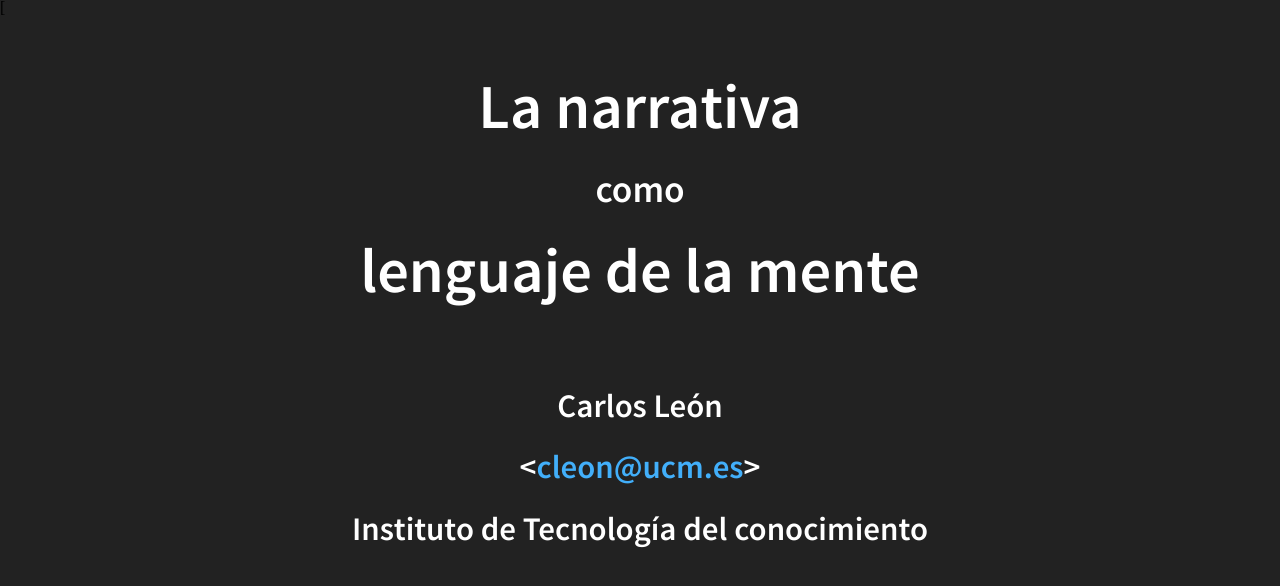
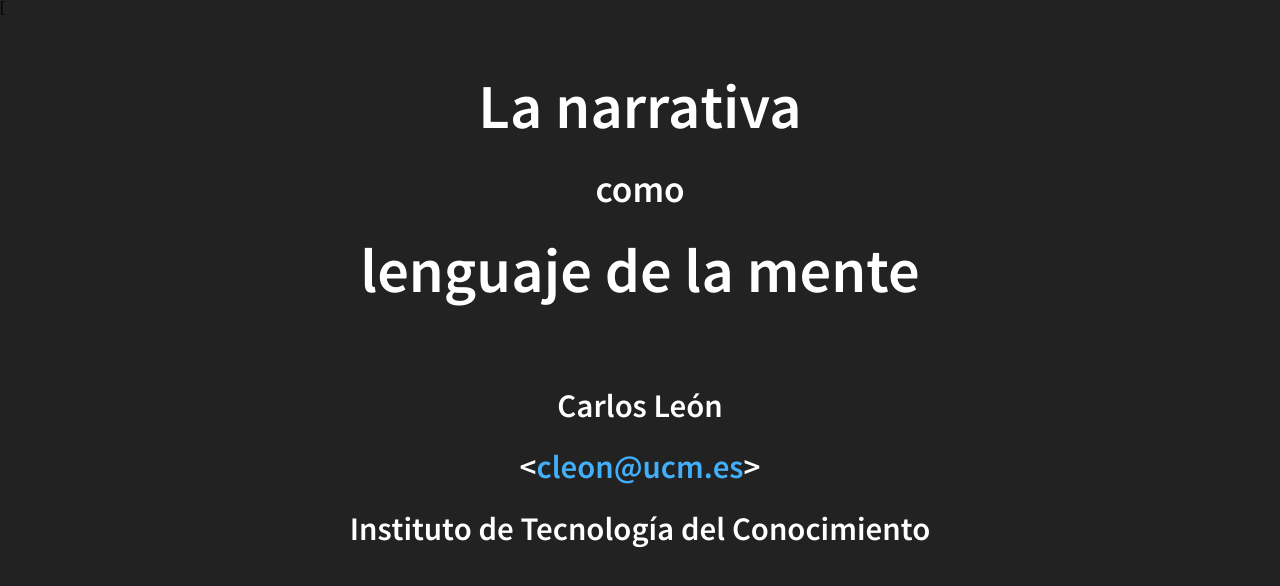
Before and after one commit to cleongh/narrativalenguajemente, a website: page index.html in a window 1280 px wide. Shown: the top 586 px of the page. Drawn offline with nearby package versions, Linux system fonts and the light colour scheme; some packages are replaced by stand-ins of ours.

Commit message:
microstories

```diff
--- a/index.html
+++ b/index.html
@@ -38,7 +38,7 @@
 				<h2>Carlos León</h2>
 				<h2>&lt;<a href="mailto:cleon@ucm.es">cleon@ucm.es</a>&gt;</h2>
 
-				<h3>Instituto de Tecnología del conocimiento</h3>
+				<h3>Instituto de Tecnología del Conocimiento</h3>
 
 				<img src="logoucmbw.png" alt="Universidad Complutense de Madrid" width="16%">
 
@@ -55,7 +55,7 @@
 
 				<h2>Carlos León</h2>
 				<h2>&lt;<a href="mailto:cleon@ucm.es">cleon@ucm.es</a>&gt;</h2>
-				<h3>Instituto de Tecnología del conocimiento</h3>
+				<h3>Instituto de Tecnología del Conocimiento</h3>
 
 				<!-- <aside data-markdown class="notes">
 							- Hola
```
